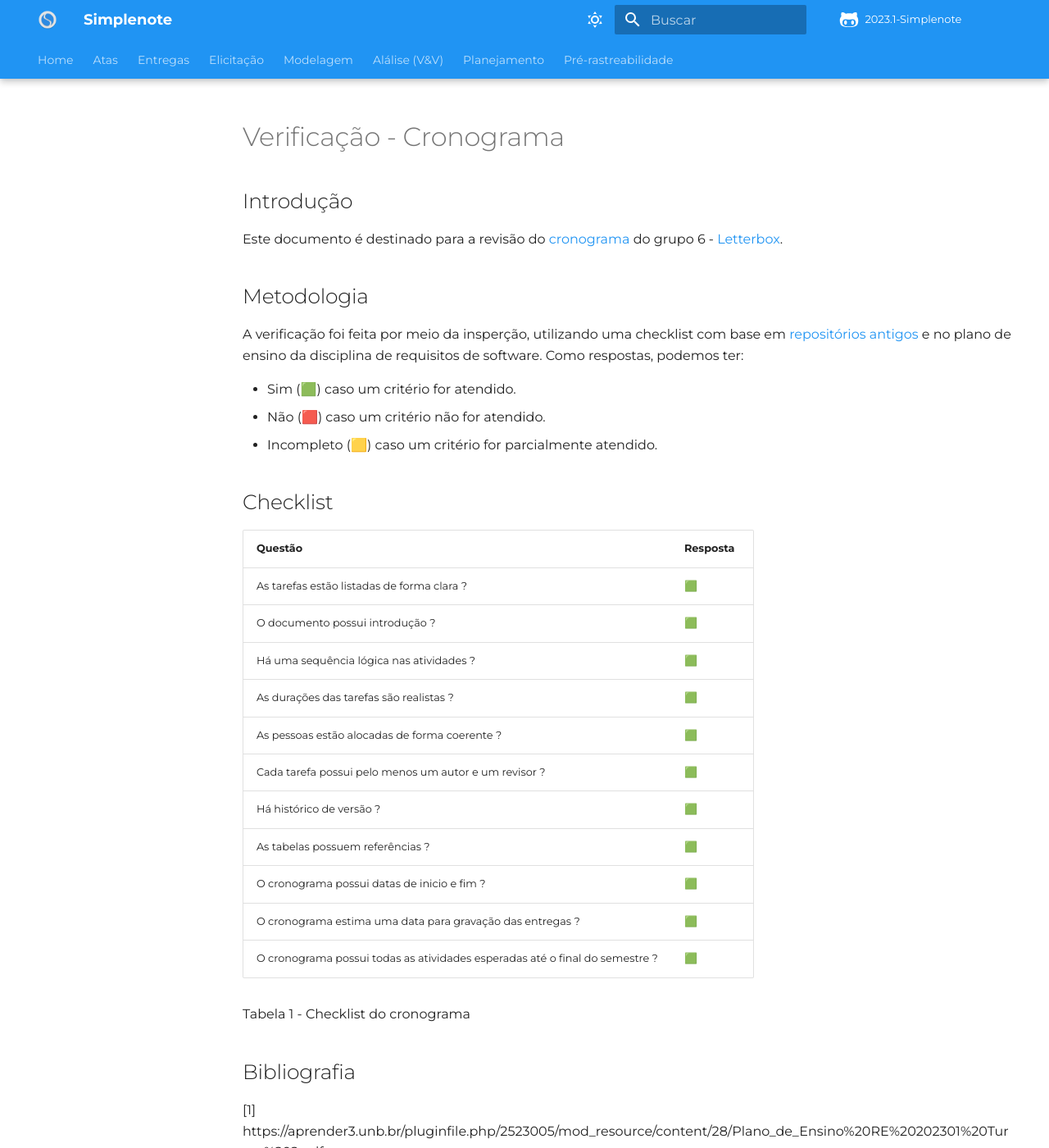
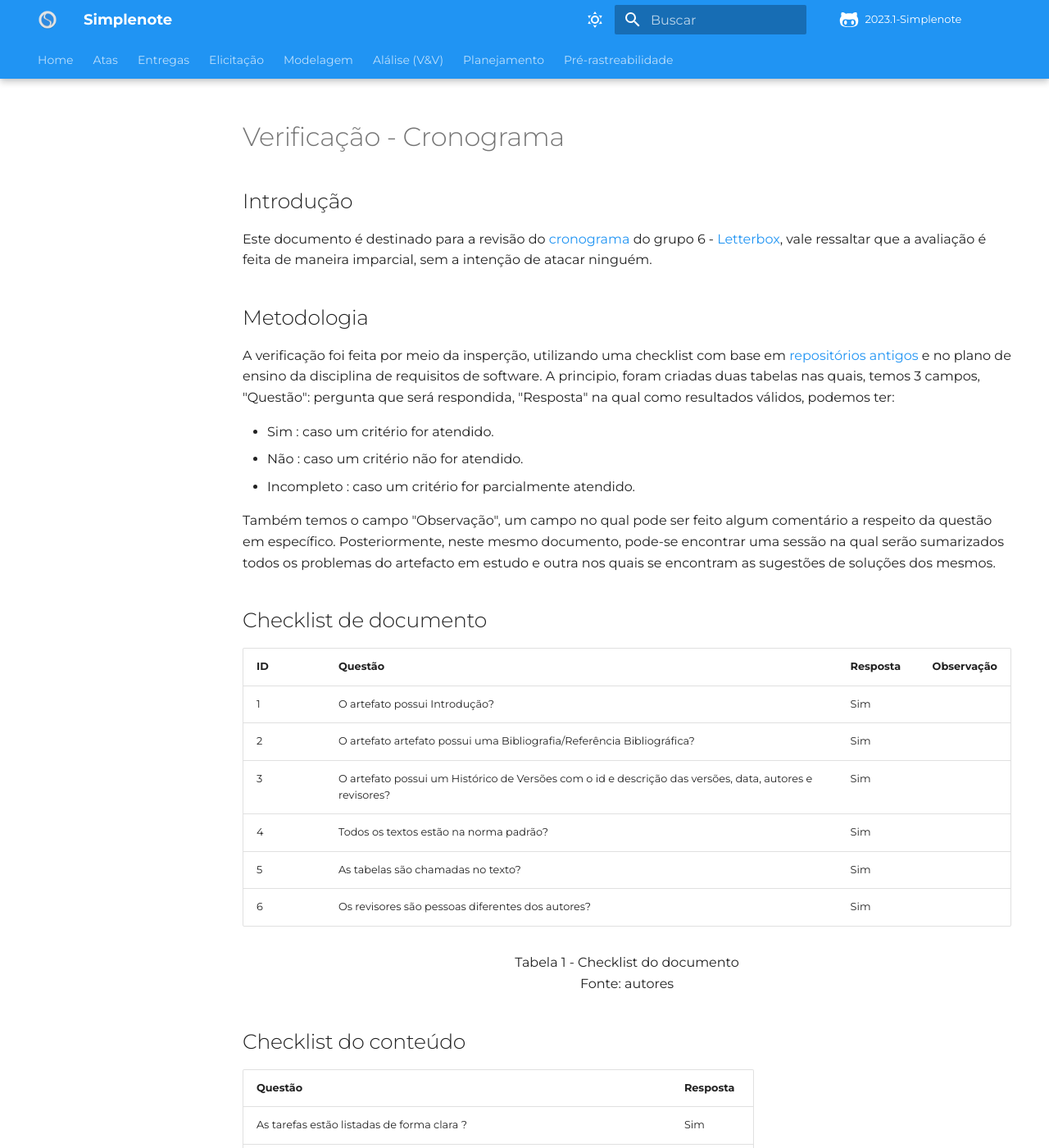
Before and after one commit to Requisitos-de-Software/2023.1-Simplenote, an MkDocs documentation site: the page built from docs/analise-grupo6/planejamento/cronograma.md, in a window 1280 px wide and 1400 px high. Shown: the whole window at 82% size. Built offline with MkDocs 1.6.1 and Material for MkDocs 9.7.7, drawn with Linux system fonts in a browser that asks for light colours; some web fonts are replaced; comment, search, counter and statistics services are not loaded; some of the changed text lies outside the part shown.

Commit message:
Update cronograma.md

```diff
--- a/docs/analise-grupo6/planejamento/cronograma.md
+++ b/docs/analise-grupo6/planejamento/cronograma.md
@@ -1,32 +1,48 @@
 # Verificação - Cronograma
 
 ## Introdução
-Este documento é destinado para a revisão do [cronograma](https://github.com/Requisitos-de-Software/2023.1-Letterboxd/blob/master/docs/Planejamento/cronograma.md) do grupo 6 - [Letterbox](https://github.com/Requisitos-de-Software/2023.1-Letterboxd).
+Este documento é destinado para a revisão do [cronograma](https://github.com/Requisitos-de-Software/2023.1-Letterboxd/blob/master/docs/Planejamento/cronograma.md) do grupo 6 - [Letterbox](https://github.com/Requisitos-de-Software/2023.1-Letterboxd), vale ressaltar que a avaliação é feita de maneira imparcial, sem a intenção de atacar ninguém.
 
 ## Metodologia
 
-A verificação foi feita por meio da insperção, utilizando uma checklist com base em [repositórios antigos](https://github.com/Requisitos-de-Software) e no plano de ensino da disciplina de requisitos de software. Como respostas, podemos ter:
+A verificação foi feita por meio da insperção, utilizando uma checklist com base em [repositórios antigos](https://github.com/Requisitos-de-Software) e no plano de ensino da disciplina de requisitos de software. A principio, foram criadas duas tabelas nas quais, temos 3 campos, "Questão": pergunta que será respondida, "Resposta" na qual como resultados válidos, podemos ter:
 
-- Sim (🟩) caso um critério for atendido.
-- Não (🟥) caso um critério não for atendido.
-- Incompleto (🟨) caso um critério for parcialmente atendido.
+- Sim : caso um critério for atendido.
+- Não : caso um critério não for atendido.
+- Incompleto : caso um critério for parcialmente atendido.
 
-## Checklist
+Também temos o campo "Observação", um campo no qual pode ser feito algum comentário a respeito da questão em específico. Posteriormente, neste mesmo documento, pode-se encontrar uma sessão na qual serão sumarizados todos os problemas do artefacto em estudo e outra nos quais se encontram as sugestões de soluções dos mesmos.
+
+## Checklist de documento
+|ID|Questão|Resposta|Observação|
+|--|-------|--------|----------|
+| 1 |O artefato possui Introdução?                                                                              |  Sim   |          |
+|2|O artefato artefato possui uma Bibliografia/Referência Bibliográfica?                                        |  Sim   |          |
+|3|O artefato possui um Histórico de Versões com o id e descrição das versões, data, autores e revisores?       |  Sim   |          |
+|4|Todos os textos estão na norma padrão?                                                                       |  Sim   |          |
+|5|As tabelas são chamadas no texto?                                                                            |  Sim   |          |
+|6|Os revisores são pessoas diferentes dos autores?                                                             |  Sim   |          |
+
+<p align="center"> Tabela 1 - Checklist do documento <br> Fonte: autores </p>
+
+## Checklist do conteúdo
 |Questão|Resposta|
 |-------|--------|
-|As tarefas estão listadas de forma clara ?|🟩|
-|O documento possui introdução ?|🟩|
-|Há uma sequência lógica nas atividades ?|🟩|
-|As durações das tarefas são realistas ?|🟩|
-|As pessoas estão alocadas de forma coerente ?|🟩|
-|Cada tarefa possui pelo menos um autor e um revisor ?|🟩|
-|Há histórico de versão ?|🟩|
-|As tabelas possuem referências ?|🟩|
-|O cronograma possui datas de inicio e fim ?|🟩|
-|O cronograma estima uma data para gravação das entregas ?|🟩|
-|O cronograma possui todas as atividades esperadas até o final do semestre ? |🟩|
+|As tarefas estão listadas de forma clara ?|Sim|
+|Há uma sequência lógica nas atividades ?|Sim|
+|As durações das tarefas são realistas ?|Sim|
+|As pessoas estão alocadas de forma coerente ?|Sim|
+|Cada tarefa possui pelo menos um autor e um revisor ?|Sim|
+|O cronograma possui datas de inicio e fim ?|Sim|
+|O cronograma estima uma data para gravação das entregas ?|Sim|
+|O cronograma possui todas as atividades esperadas até o final do semestre ? |Sim|
 
-Tabela 1 - Checklist do cronograma
+<p align="center"> Tabela 2 - Checklist dos pontos relativos ao conteúdo <br> Fonte: autores </p>
+
+
+## Observações e Problemas encontrados
+
+Nenhum problema crítico foi encontrado.
 
 ## Bibliografia
 [1] https://aprender3.unb.br/pluginfile.php/2523005/mod_resource/content/28/Plano_de_Ensino%20RE%20202301%20Turma%202.pdf
```
